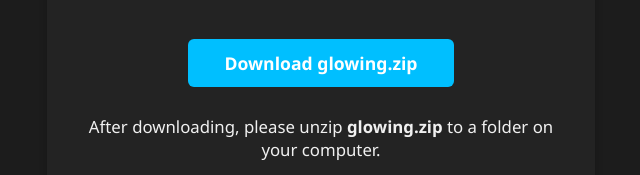
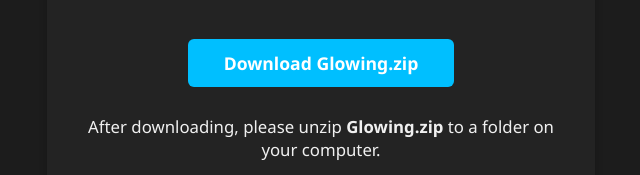
Before and after one commit to glowing-jellyfishing/glowingjellyfishes.github.io, a website: page glowing/public/download.html in a window 1280 px wide. Shown: the part 157-332 px from the top of the page, 319-959 px from the left. Drawn offline with Linux system fonts and the light colour scheme.

Commit message:
FIX IT NOW!!!

```diff
--- a/glowing/public/download.html
+++ b/glowing/public/download.html
@@ -41,9 +41,9 @@
 <body>
   <div class="download-container">
     <h1>Download Glowing Jellyfishing</h1>
-    <a href="/downloads/glowing.zip" class="download-btn" download>Download glowing.zip</a>
+    <a href="/downloads/Glowing.zip" class="download-btn" download>Download Glowing.zip</a>
     <div class="instructions">
-      <p>After downloading, please unzip <b>glowing.zip</b> to a folder on your computer.</p>
+      <p>After downloading, please unzip <b>Glowing.zip</b> to a folder on your computer.</p>
       <p>Then, open the folder and follow the instructions in the README or run the application as described.</p>
     </div>
   </div>
```
